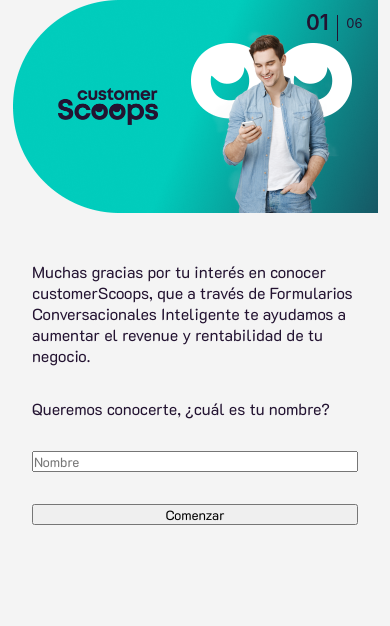
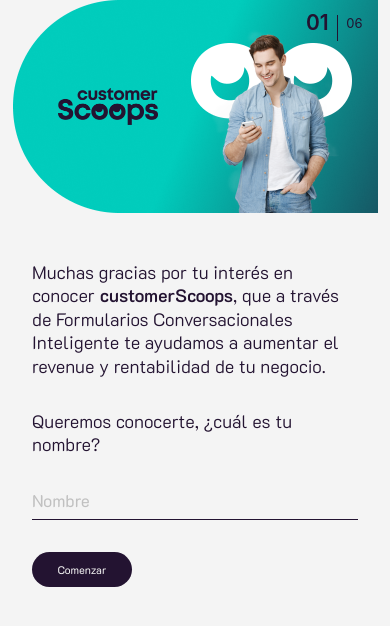
Before and after one commit to SaniEHerr/customerScoops-TestFEDeveloper, a React (Vite) app in the folder front/: page / in a window 390 px wide. Shown: the top 626 px of the page. Built offline with nearby package versions, Linux system fonts and the light colour scheme; a web font is replaced by a local one.

Commit message:
style(front): :lipstick: Introduction mobile design

```diff
--- a/front/src/components/Introduction/Introduction.tsx
+++ b/front/src/components/Introduction/Introduction.tsx
@@ -21,7 +21,7 @@
   return (
     <IntroductionContainer>
       <p>
-        Muchas gracias por tu interés en conocer customerScoops, que a través de Formularios Conversacionales Inteligente te ayudamos
+        Muchas gracias por tu interés en conocer <span>customerScoops</span>, que a través de Formularios Conversacionales Inteligente te ayudamos
         a aumentar el revenue y rentabilidad de tu negocio.
       </p>
 
@@ -34,6 +34,7 @@
         value={inputName || ''}
         placeholder='Nombre'
       />
+
       <button onClick={handleSubmit}>Comenzar</button>
     </IntroductionContainer>
   )
--- a/front/src/components/Introduction/styled.components.ts
+++ b/front/src/components/Introduction/styled.components.ts
@@ -6,4 +6,44 @@
   display        : flex;
   flex-direction : column;
   gap            : 2rem;
+
+  p {
+    font-size   : 18px;
+    font-weight : 300;
+    line-height : 23.4px;
+  }
+
+  span {
+    font-weight: 600;
+  }
+
+  input {
+    background-color : transparent;
+    border           : none;
+    border-bottom    : 1px solid var(--primary-color);
+    padding-bottom   : 0.5rem;
+    outline          : none;
+    transition       : border-color 0.3s ease;
+    font-size        : 17px;
+    color            : var(--primary-color);
+
+    &::placeholder {
+      opacity   : 0.4;
+    }
+  }
+
+  button {
+    width            : 100px;
+    height           : 35px;
+    font-weight      : 500px;
+    border-radius    : 2rem;
+    font-size        : 11px;
+    background-color : var(--primary-color);
+    color            : #F4F4F4;
+    display          : flex;
+    align-items      : center;
+    justify-content  : center;
+    white-space      : nowrap;
+    border           : none;
+  }
 `
```
